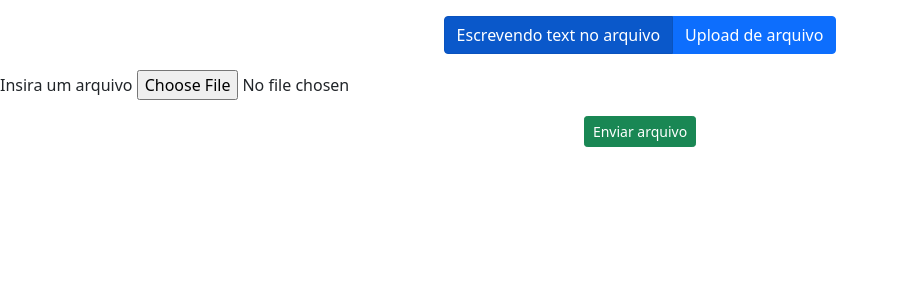
After one commit to gabriellramos/program-web, a PHP site: page /form_upload.php in a window 1280 px wide. The commit adds this page. Shown: the top 300 px of the page, without its empty margins (0-899 px from the left). Run offline with PHP 8.4, Linux system fonts and the light colour scheme.

Commit message:
exercicio 7 e 8 corrigido

```diff
--- /dev/null
+++ b/exercicio8/form_upload.php
@@ -0,0 +1,29 @@
+<!doctype html>
+<html lang="pt-br">
+  <head>
+    <!-- Required meta tags -->
+    <meta charset="utf-8">
+    <meta name="viewport" content="width=device-width, initial-scale=1">
+
+    <!-- Bootstrap CSS -->
+    <link href="https://cdn.jsdelivr.net/npm/bootstrap@5.1.3/dist/css/bootstrap.min.css" rel="stylesheet" integrity="sha384-1BmE4kWBq78iYhFldvKuhfTAU6auU8tT94WrHftjDbrCEXSU1oBoqyl2QvZ6jIW3" crossorigin="anonymous">
+
+    <title>Arquivos php</title>
+  </head>
+  <body>
+    <?php include 'links.php'; ?>
+    <form method="POST" action="upload.php"  enctype="multipart/form-data">
+
+        <!-- O Nome do elemento input determina o nome da array $_FILES -->
+        <div class="checkbox mb-3"></div>
+        <div class="form-group">
+            <label for="exampleFormControlFile1">Insira um arquivo</label>
+            <input type="file" class="form-control-file" name="userfile" id="userfile" required>
+        </div>
+        <div class="checkbox mb-3"></div>
+        <center>
+            <button class="btn btn-sm btn-success" type="submit">Enviar arquivo</button>
+        </center>
+    </form>
+  </body>
+</html>
--- a/exercicio8/index.php
+++ b/exercicio8/index.php
@@ -12,6 +12,7 @@
     <title>Arquivos php</title>
   </head>
   <body>
+    <?php include 'links.php'; ?>
   <form name="login" method="POST" action="valida_arquivo.php">
 
     <h1 class="h3 mb-3 fw-normal">Escreva algo para salvar em um arquivo</h1>
--- /dev/null
+++ b/exercicio8/links.php
@@ -0,0 +1,8 @@
+
+    <div class="checkbox mb-3">
+
+      </div>
+<center><div class="btn-group">
+  <a href="index.php" class="btn btn-primary active" aria-current="page">Escrevendo text no arquivo</a>
+  <a href="form_upload.php" class="btn btn-primary">Upload de arquivo</a>
+</div></center>
```
Also changed, not shown: exercicio7/aulaphp.sql (added, +45 -0 lines), exercicio8/upload.php (added, +28 -0 lines), exercicio8/files/readme.md (added).
